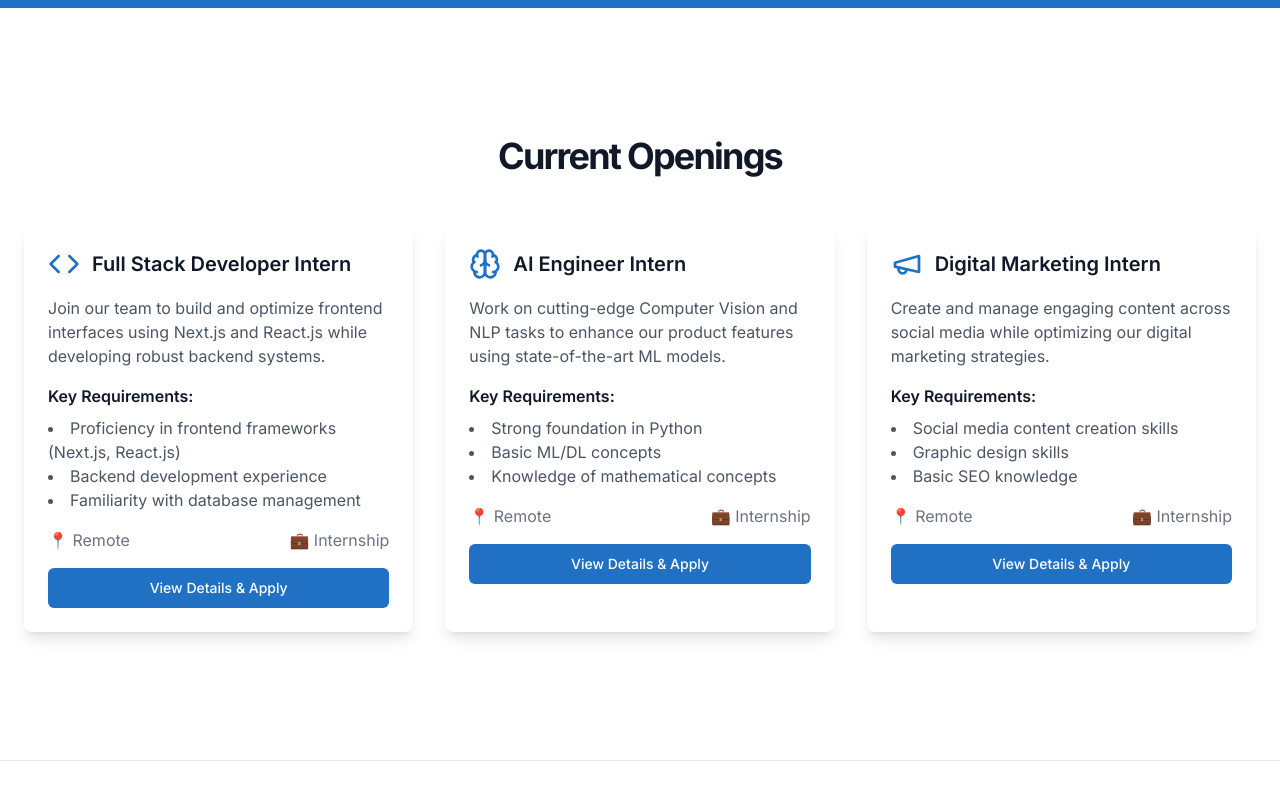
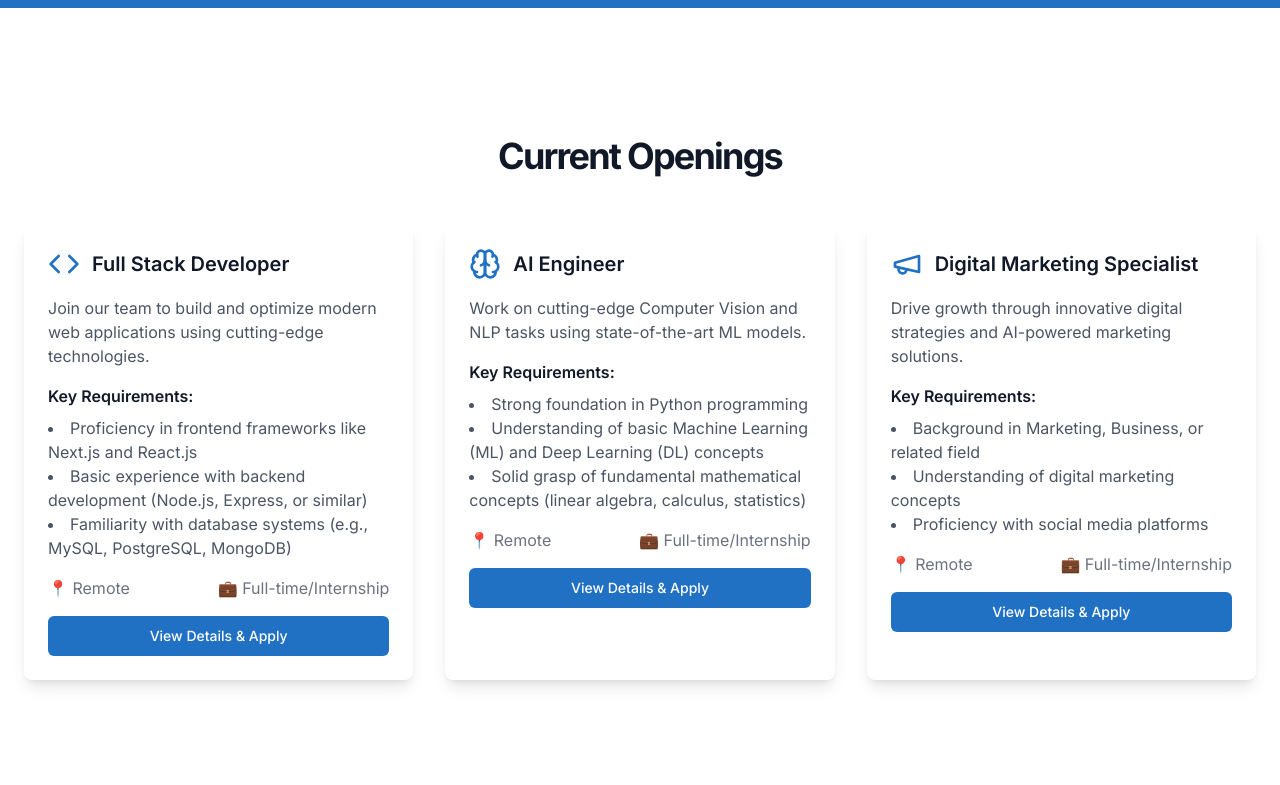
Before and after one commit to manoj2244/TCP, a Next.js app: page /careers in a window 1280 px wide. Shown: the part 528-1313 px from the top of the page. Built offline with nearby package versions, Linux system fonts and the light colour scheme.

Commit message:
add location form, edit description

```diff
--- a/app/careers/data.ts
+++ b/app/careers/data.ts
@@ -6,67 +6,131 @@ export type Job = {
   id: string;
   title: string;
   description: string;
+  overview?: string;
+  responsibilities?: string[];
   requirements: string[];
   benefits: string[];
   icon: ForwardRefExoticComponent<Omit<LucideProps, "ref"> & RefAttributes<SVGSVGElement>>;
   location: string;
   type: string;
+  experience: string;
 };
 
-export const jobOpenings: Job[] =[
+export const jobOpenings: Job[] = [
   {
-      id: "fullstack-intern",
-      title: "Full Stack Developer Intern",
-      description: "Join our team to build and optimize frontend interfaces using Next.js and React.js while developing robust backend systems.",
+    id: "fullstack-developer",
+    title: "Full Stack Developer",
+    description: "Join our team to build and optimize modern web applications using cutting-edge technologies.",
+    overview: "We are looking for a motivated Full Stack Developer, an Intern or experienced professional to join our team. You will gain hands-on experience in building and optimizing modern frontend interfaces using Next.js and React.js, while also developing and maintaining efficient backend systems. This is an excellent opportunity to enhance your skills in a collaborative and innovative environment.",
+    responsibilities: [
+      "Develop and optimize user-facing features using Next.js and React.js",
+      "Build and maintain backend APIs and server-side logic",
+      "Collaborate with team members to design, test, and debug software applications",
+      "Manage and query databases effectively",
+      "Contribute to system performance optimization and ensure application scalability",
+      "Use Git for version control, code collaboration, and project management",
+      "Assist with integrating AI/ML features into web applications",
+      "Use Generative AI tools (e.g., GitHub Copilot, ChatGPT, or similar) to accelerate development and testing processes",
+      "Adhere to best practices for web security and ensure data integrity"
+    ],
     requirements: [
-        "Proficiency in frontend frameworks (Next.js, React.js)",
-        "Backend development experience",
-        "Familiarity with database management",
-        "Basic knowledge of cloud infrastructure",
-        "Debugging and problem-solving skills",
-        "Basic knowledge of web security",
-        "Basic knowledge of AI/ML"
+      "Proficiency in frontend frameworks like Next.js and React.js",
+      "Basic experience with backend development (Node.js, Express, or similar)",
+      "Familiarity with database systems (e.g., MySQL, PostgreSQL, MongoDB)",
+      "Understanding of cloud infrastructure (e.g., AWS, Azure, or similar)",
+      "Strong debugging and problem-solving skills",
+      "Awareness of basic web security principles",
+      "Basic knowledge or interest in AI/ML technologies is a plus"
     ],
-      benefits: ['Remote Work', 'Flexible Hours', 'Learning Environment'],
+    benefits: [
+      'Remote Work',
+      'Flexible Hours',
+      'Learning Environment',
+      'Opportunity to work on innovative projects',
+      'Professional Development Opportunities'
+    ],
     icon: Code,
     location: "Remote",
-      type: "Internship"
+    type: "Full-time/Internship",
+    experience: "0-2 years"
   },
   {
-      id: "ai-engineer-intern",
-      title: "AI Engineer Intern",
-      description: "Work on cutting-edge Computer Vision and NLP tasks to enhance our product features using state-of-the-art ML models.",
+    id: "ai-engineer",
+    title: "AI Engineer",
+    description: "Work on cutting-edge Computer Vision and NLP tasks using state-of-the-art ML models.",
+    overview: "Join our team as an AI Engineer, an Intern or experienced professional to contribute to advancing product features through cutting-edge Computer Vision (CV) and Natural Language Processing (NLP) tasks. You'll work with state-of-the-art machine learning models and large language models (LLMs), integrating tools like LangChain to deliver innovative solutions.",
+    responsibilities: [
+      "Develop and fine-tune machine learning models for Computer Vision (CV) and Natural Language Processing (NLP) applications",
+      "Work with Large Language Models (LLMs) and tools like LangChain to design and implement generative AI solutions",
+      "Explore and implement state-of-the-art model architectures (e.g., Transformers, CNNs, GANs)",
+      "Collaborate with the team to integrate AI solutions into product features",
+      "Conduct experiments, analyze results, and optimize model performance",
+      "Utilize Git for version control and collaborative development",
+      "Implement and maintain CI/CD pipelines for automated testing and deployment",
+      "Work with Docker to containerize applications and streamline development workflows",
+      "Contribute to MLOps tasks, including model deployment, monitoring, and scaling",
+      "Leverage cloud platforms like AWS, GCP, or Azure for scalable training and deployment"
+    ],
     requirements: [
-        "Strong foundation in Python",
-        "Basic ML/DL concepts",
-        "Knowledge of mathematical concepts",
-        "Familiarity with CV or NLP",
-        "Knowledge of model architectures",
-        "Basic MLOps understanding",
-        "Knowledge of cloud platforms"
-
+      "Strong foundation in Python programming",
+      "Understanding of basic Machine Learning (ML) and Deep Learning (DL) concepts",
+      "Solid grasp of fundamental mathematical concepts (linear algebra, calculus, statistics)",
+      "Familiarity with Computer Vision (CV) or Natural Language Processing (NLP) techniques",
+      "Experience working with LLMs and frameworks like LangChain is a plus",
+      "Knowledge of popular model architectures (e.g., Transformers, CNNs)",
+      "Basic understanding of MLOps, including CI/CD and Docker",
+      "Experience with Git for version control and collaboration",
+      "Knowledge of cloud platforms like AWS, GCP, or Azure is a plus"
     ],
-      benefits: ['Remote Work', 'Flexible Hours', 'Learning Environment'],
+    benefits: [
+      'Remote Work',
+      'Flexible Hours',
+      'Learning Environment',
+      'Hands-on experience with cutting-edge technologies',
+      'Professional Development Opportunities'
+    ],
     icon: Brain,
     location: "Remote",
-      type: "Internship"
+    type: "Full-time/Internship",
+    experience: "0-2 years"
   },
   {
-      id: "digital-marketing-intern",
-      title: "Digital Marketing Intern",
-      description: "Create and manage engaging content across social media while optimizing our digital marketing strategies.",
+    id: "digital-marketing",
+    title: "Digital Marketing Specialist",
+    description: "Drive growth through innovative digital strategies and AI-powered marketing solutions.",
+    overview: "We are seeking a Digital Marketing professional, either an Intern or experienced specialist, to support our marketing initiatives. You'll gain hands-on experience in digital marketing strategies, content creation, and leveraging AI tools for marketing automation. This role offers an excellent opportunity to learn and grow in a tech-focused marketing environment.",
+    responsibilities: [
+      "Create and manage social media content",
+      "Develop and implement digital marketing campaigns",
+      "Use marketing analytics tools and prepare reports",
+      "Create content for blogs, newsletters, and social media",
+      "Manage SEO optimization and website content",
+      "Utilize AI tools for marketing automation",
+      "Execute email marketing campaigns",
+      "Conduct market research and competitor analysis",
+      "Manage marketing databases",
+      "Work with various marketing tools and platforms"
+    ],
     requirements: [
-        "Social media content creation skills",
-        "Graphic design skills",
-        "Basic SEO knowledge",
-        "Email marketing experience",
-        "Data analysis capabilities",
-        "Creative mindset",
-        "Basic copywriting skills",
+      "Background in Marketing, Business, or related field",
+      "Understanding of digital marketing concepts",
+      "Proficiency with social media platforms",
+      "Content creation and management skills",
+      "Strong written and verbal communication skills",
+      "Interest in AI and marketing technology",
+      "Analytical skills",
+      "Adaptability to new technologies"
     ],
-      benefits: ['Remote Work', 'Flexible Hours', 'Learning Environment'],
+    benefits: [
+      'Remote Work',
+      'Flexible Hours',
+      'Learning Environment',
+      'Hands-on experience with AI-powered marketing tools',
+      'Professional Development Opportunities'
+    ],
     icon: Megaphone,
     location: "Remote",
-      type: "Internship"
+    type: "Full-time/Internship",
+    experience: "0-2 years"
   }
 ];
--- a/components/ApplicationForm.tsx
+++ b/components/ApplicationForm.tsx
@@ -83,6 +83,7 @@ export function ApplicationForm({ jobId, jobTitle }: ApplicationFormProps) {
             experience: parseInt(formData.get('experience') as string),
             github_profile: formData.get('github'),
             linkedin_profile: formData.get('linkedin'),
+            current_location: formData.get('location'),
             resume_url: publicUrl,
             has_disability: formData.get('disability') === 'true'
           }
@@ -145,6 +146,17 @@ export function ApplicationForm({ jobId, jobTitle }: ApplicationFormProps) {
       </div>
 
       <div>
+        <Label htmlFor="location" className="text-gray-700 font-medium">Current Location</Label>
+        <Input
+          id="location"
+          name="location"
+          required
+          placeholder="City, Country"
+          className="mt-1 bg-white border-gray-300 text-gray-900 focus:ring-blue-500 focus:border-blue-500"
+        />
+      </div>
+
+      <div>
         <Label htmlFor="github" className="text-gray-700 font-medium">GitHub Profile</Label>
         <Input
           id="github"
@@ -152,7 +164,6 @@ export function ApplicationForm({ jobId, jobTitle }: ApplicationFormProps) {
           placeholder="https://github.com/username"
           pattern="https?:\/\/github\.com\/.*"
           title="Please enter a valid GitHub profile URL"
-          required
           className="mt-1 bg-white border-gray-300 text-gray-900 focus:ring-blue-500 focus:border-blue-500"
         />
       </div>
@@ -193,7 +204,7 @@ export function ApplicationForm({ jobId, jobTitle }: ApplicationFormProps) {
           htmlFor="disability"
           className="text-gray-700 text-sm"
         >
-          I identify as an individual with a disability
+           I identify as a person with a physical or neurological disability.
         </Label>
       </div>
 
```
Lines whose indentation alone changed are shown as unchanged.
